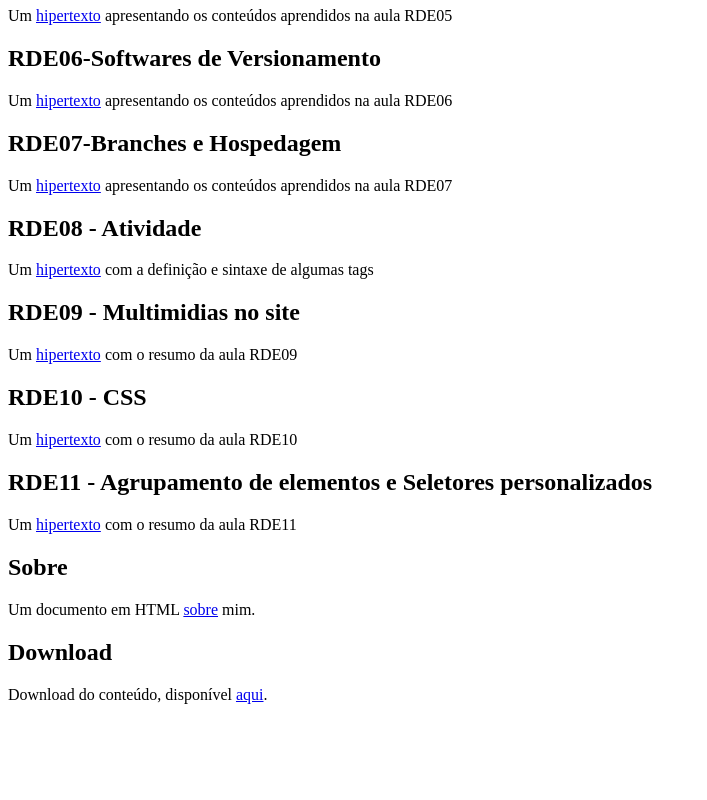
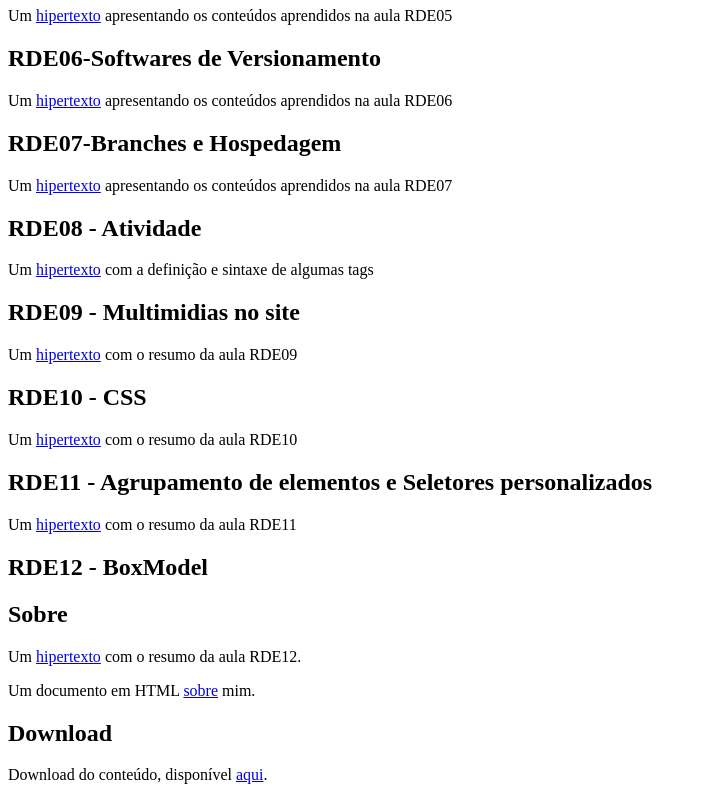
Before and after one commit to lorenacardoso/Projeto_Trilha_Aprendizado, a plain HTML site: page index.html in a window 1280 px wide. Shown: the part 985-1785 px from the top of the page, without its empty margins (0-707 px from the left). Before the commit the page ends 1705 px from the top, so only its background shows below. Drawn offline with Linux system fonts and the light colour scheme.

Commit message:
Adicionando o RDE12

```diff
--- a/index.html
+++ b/index.html
@@ -61,7 +61,9 @@
         <p>Um <a href="RDE10_Lorena_Cardoso.html" target="_brank">hipertexto</a> com o resumo da aula RDE10</p>
         <h2>RDE11 - Agrupamento de elementos e Seletores personalizados</h2>
         <p>Um <a href="RDE11-CSS-SeletoresPersonalizados.html" target="_brank">hipertexto</a> com o resumo da aula RDE11</p>
+        <h2>RDE12 - BoxModel</h2>
         <h2>Sobre</h2>
+        <p>Um <a href="RDE12-BoxModel.html" target="_brank">hipertexto</a> com o resumo da aula RDE12.</p>
         <p>Um documento em HTML <a href="sobre.html" target="_brank">sobre</a> mim.</p>
         <h2>Download</h2>
         <p>Download do conteúdo, disponível <a href="dow.zip" download="dow.zip" type="application/zip">aqui</a>.</p>
```
